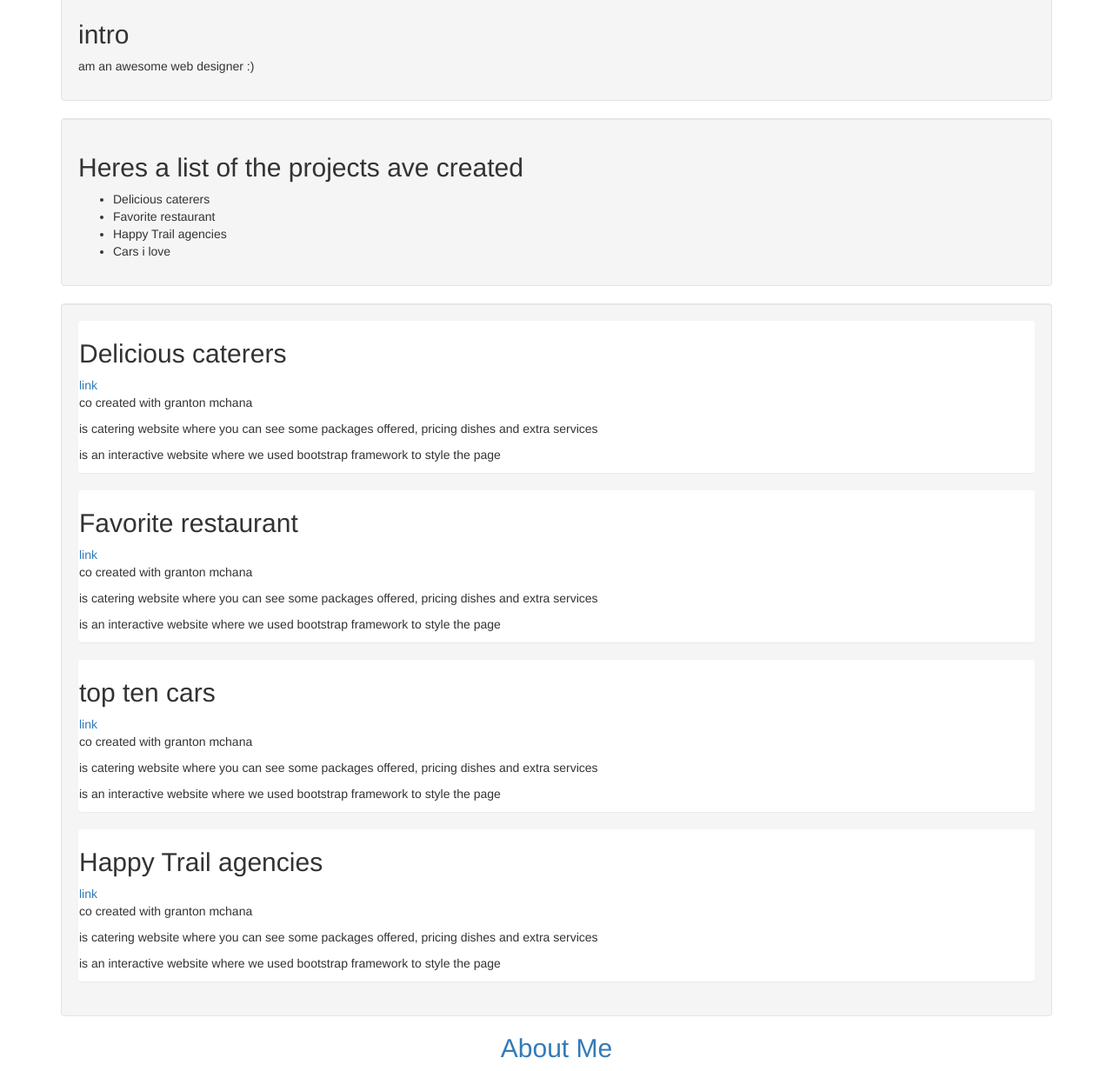
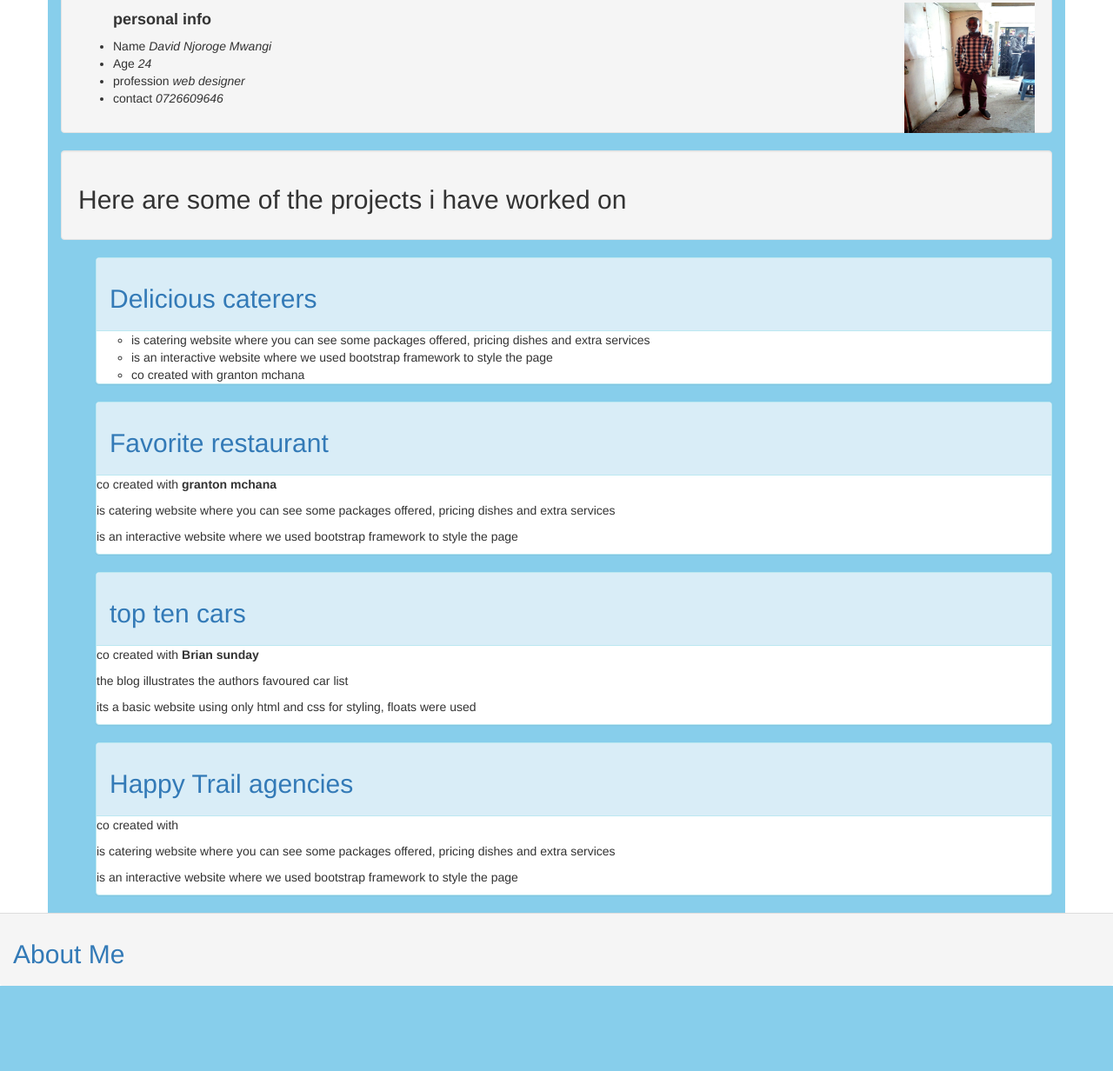
Before and after one commit to DavidNjoroge/DavidNjoroge.github.io, a plain HTML site: page index.html in a window 1280 px wide. Shown: the part 242-1474 px from the top of the page at 87% size. After the commit the page ends 1376 px from the top, so only its background shows below. Drawn offline with Linux system fonts and the light colour scheme.

Commit message:
fix bootstrap layout

```diff
--- a/css/styles.css
+++ b/css/styles.css
@@ -1,5 +1,8 @@
 h1{
   text-align: center;
+}
+.container{
+background-color: skyblue;
 }
 .pull-left{
   margin:auto;
@@ -8,3 +11,12 @@ h1{
 .footer h2{
   text-align: center;
 }
+html{
+background: skyblue;
+}
+.panel{
+  background-color: green;
+}
+.jumbotron p{
+  text-align: center;
+}
--- a/index.html
+++ b/index.html
@@ -10,69 +10,80 @@
 
 <body>
   <div class="container">
-    <div class="jumbotron">
-      <div class="pull-left">
-        <img height="150" width="150" src="images/dave.jpg" alt="david">
-      </div>
+    <div class="jumbotron ">
+
       <h1>David's Portfolio</h1>
     </div>
     <div class="well">
-      <h2>intro</h2>
-      <p>am an awesome web designer :)</p>
-
-    </div>
-    <div class="well">
-      <h2>Heres a list of the projects ave created</h2>
+      <div class="pull-right">
+        <img height="150" width="150" src="images/dave2.jpg" alt="david">
+      </div>
       <ul>
-        <li>Delicious caterers</li>
-        <li>Favorite restaurant</li>
-        <li>Happy Trail agencies</li>
-        <li>Cars i love</li>
+        <h4><strong>personal info</strong></h4>
+        <li>Name <em>David Njoroge Mwangi</em></li>
+        <li>Age <em>24</em></li>
+        <li>profession <em>web designer</em></li>
+        <li>contact <em>0726609646</em></li>
       </ul>
 
     </div>
     <div class="well well-primary">
+      <h2>Here are some of the projects i have worked on</h2>
+    </div>
+    <ul>
 
-      <div class="panel">
-        <h2>Delicious caterers</h2>
-        <a href="https://github.com/DavidNjoroge/delicious-caterers">link</a>
-        <p>co created with granton mchana</p>
-        <p>is catering website where you can see some packages offered, pricing dishes and extra services</p>
-        <p>is an interactive website where we used bootstrap framework to style the page</p>
+      <div class="panel panel-info">
 
+        <div class="panel-heading">
+          <a href="https://github.com/DavidNjoroge/delicious-caterers"><h2>Delicious caterers</h2></a>
+        </div>
+        <ul>
+          <li>is catering website where you can see some packages offered, pricing dishes and extra services</li>
+          <li>is an interactive website where we used bootstrap framework to style the page</li>
+          <li>co created with granton mchana</li>
+        </ul>
       </div>
 
-      <div class="panel">
-        <h2>Favorite restaurant</h2>
-        <a href="#">link</a>
-        <p>co created with granton mchana</p>
+      <div class="panel panel-info">
+        <div class="panel-heading">
+
+          <a href="https://github.com/DavidNjoroge/favorite-restaurant">
+            <h2>Favorite restaurant</h2></a>
+        </div>
+        <p>co created with <strong>granton mchana</strong></p>
         <p>is catering website where you can see some packages offered, pricing dishes and extra services</p>
         <p>is an interactive website where we used bootstrap framework to style the page</p>
 
       </div>
 
 
-      <div class="panel">
-        <h2>top ten cars</h2>
-        <a href="#">link</a>
-        <p>co created with granton mchana</p>
+      <div class="panel panel-info">
+        <div class="panel-heading">
+
+          <a href="#"><h2>top ten cars</h2></a>
+
+        </div>
+        <p>co created with <strong>Brian sunday</strong></p>
+        <p>the blog illustrates the authors favoured car list </p>
+        <p>its a basic website using only html and css for styling, floats were used</p>
+
+      </div>
+      <div class="panel panel-info">
+
+        <div class="panel-heading">
+          <a href="https://github.com/DavidNjoroge/happy-trails-travelagency"><h2>Happy Trail agencies</h2></a>
+        </div>
+        <p>co created with </p>
         <p>is catering website where you can see some packages offered, pricing dishes and extra services</p>
         <p>is an interactive website where we used bootstrap framework to style the page</p>
 
       </div>
-      <div class="panel">
-        <h2>Happy Trail agencies</h2>
-        <a href="#">link</a>
-        <p>co created with granton mchana</p>
-        <p>is catering website where you can see some packages offered, pricing dishes and extra services</p>
-        <p>is an interactive website where we used bootstrap framework to style the page</p>
+  </div>
 
-      </div>
-    </div>
-    <div class="footer">
-      <a href="about.html">
-        <h2>About Me</h2></a>
-    </div>
+  </ul>
+  <div class="panel-footer">
+    <a href="about.html">
+      <h2>About Me</h2></a>
   </div>
 </body>
 
```
Also changed, not shown: about.html (+44 -2 lines), images/dave2.jpg (added).
